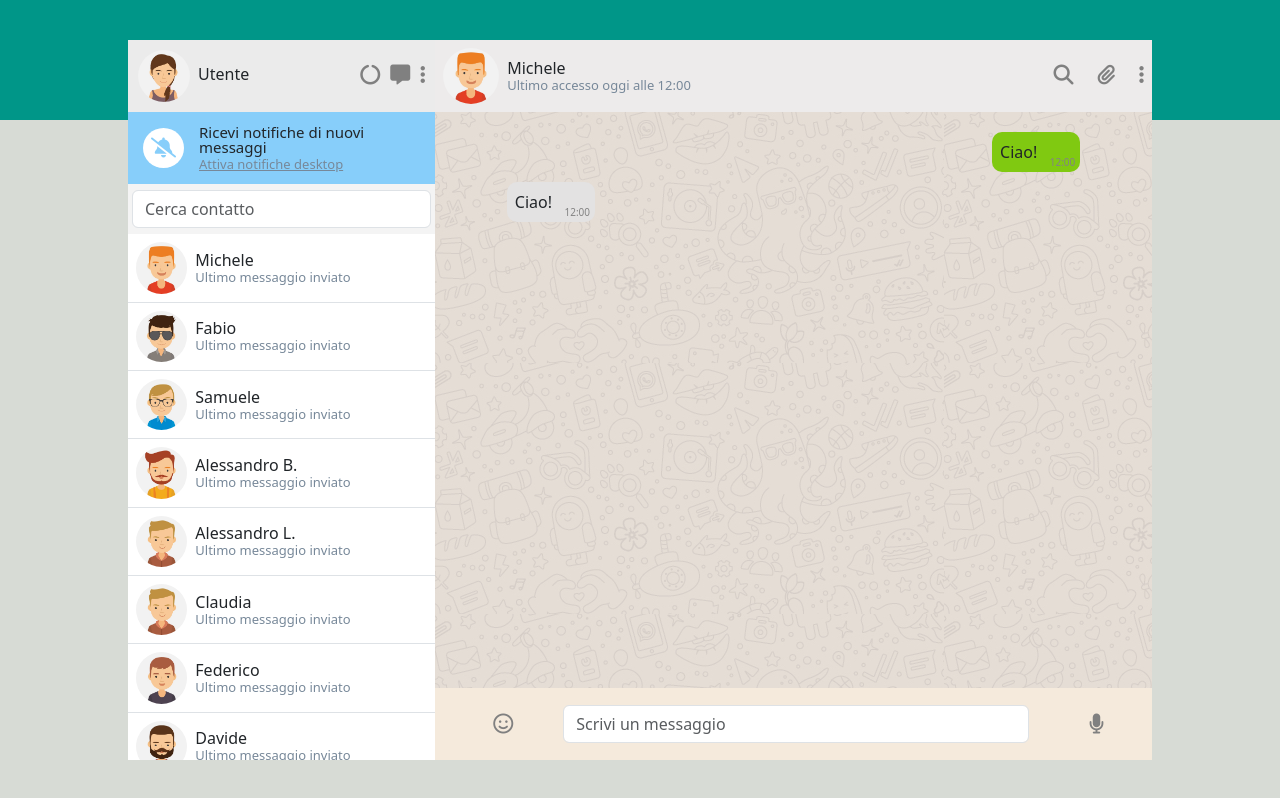
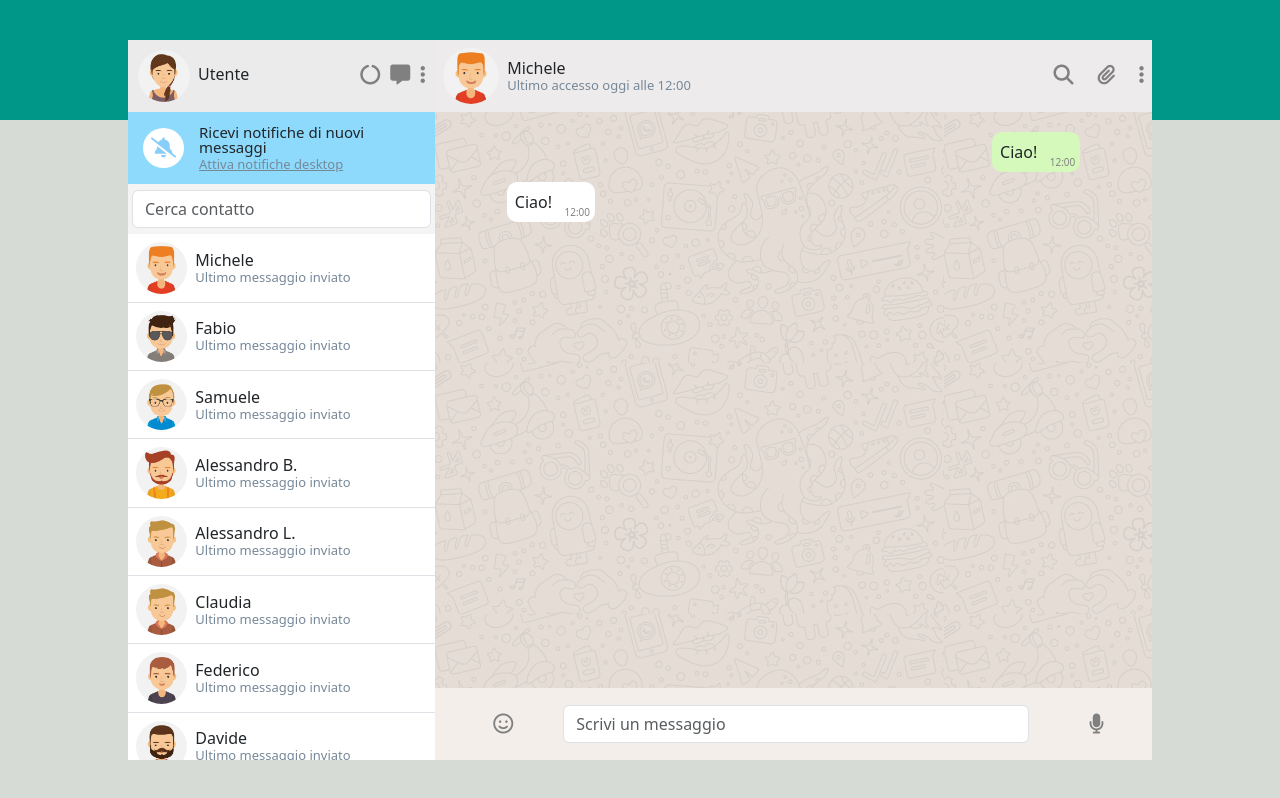
Before and after one commit to LorenzoMegna24/vue-boolzapp, a plain HTML site: page index.html in a window 1280 px wide. Drawn offline with nearby package versions, Linux system fonts and the light colour scheme.

Commit message:
Fix colori

```diff
--- a/assets/css/style.css
+++ b/assets/css/style.css
@@ -58,7 +58,7 @@ img{
 }
 
 .notifiche{
-  background-color: lightskyblue;
+  background-color: #8edafc;
   height: 10%;
 }
 .notifiche i{
@@ -139,11 +139,11 @@ li:hover{
   margin-bottom: 10px;
 }
 .mio-messaggio{
-  background-color: rgb(128, 201, 17);
+  background-color: #d5f9ba;
 }
 
 .messaggio-ricevuto{
-  background-color: rgb(227, 226, 226);
+  background-color: rgb(255, 255, 255);
 }
 .testo{
   margin-right: 35px;
@@ -158,5 +158,5 @@ li:hover{
 }
 .area-testo{
   height: 10%;
-  background-color: rgb(245, 234, 220);
+  background-color: #f3eeea;
 }
```
